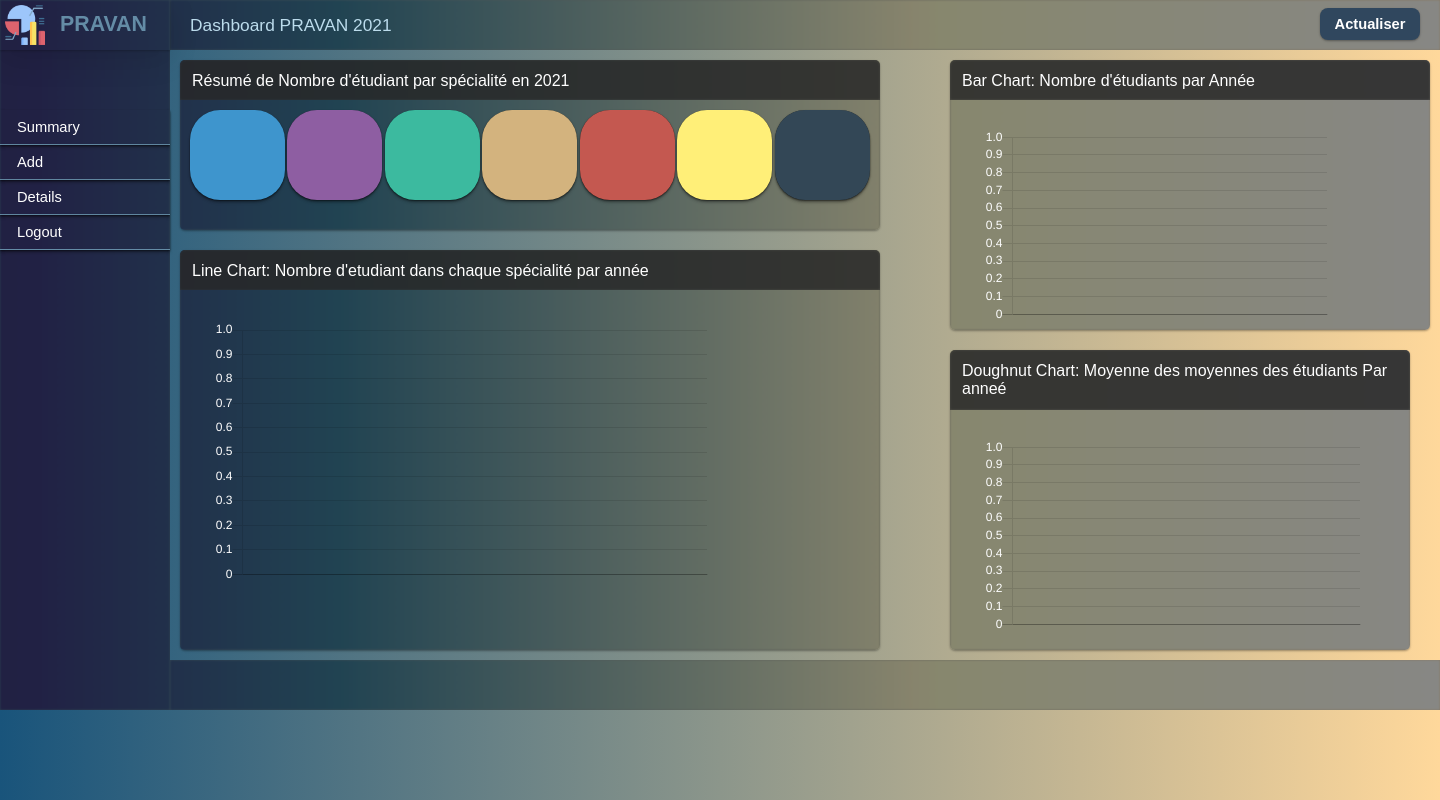
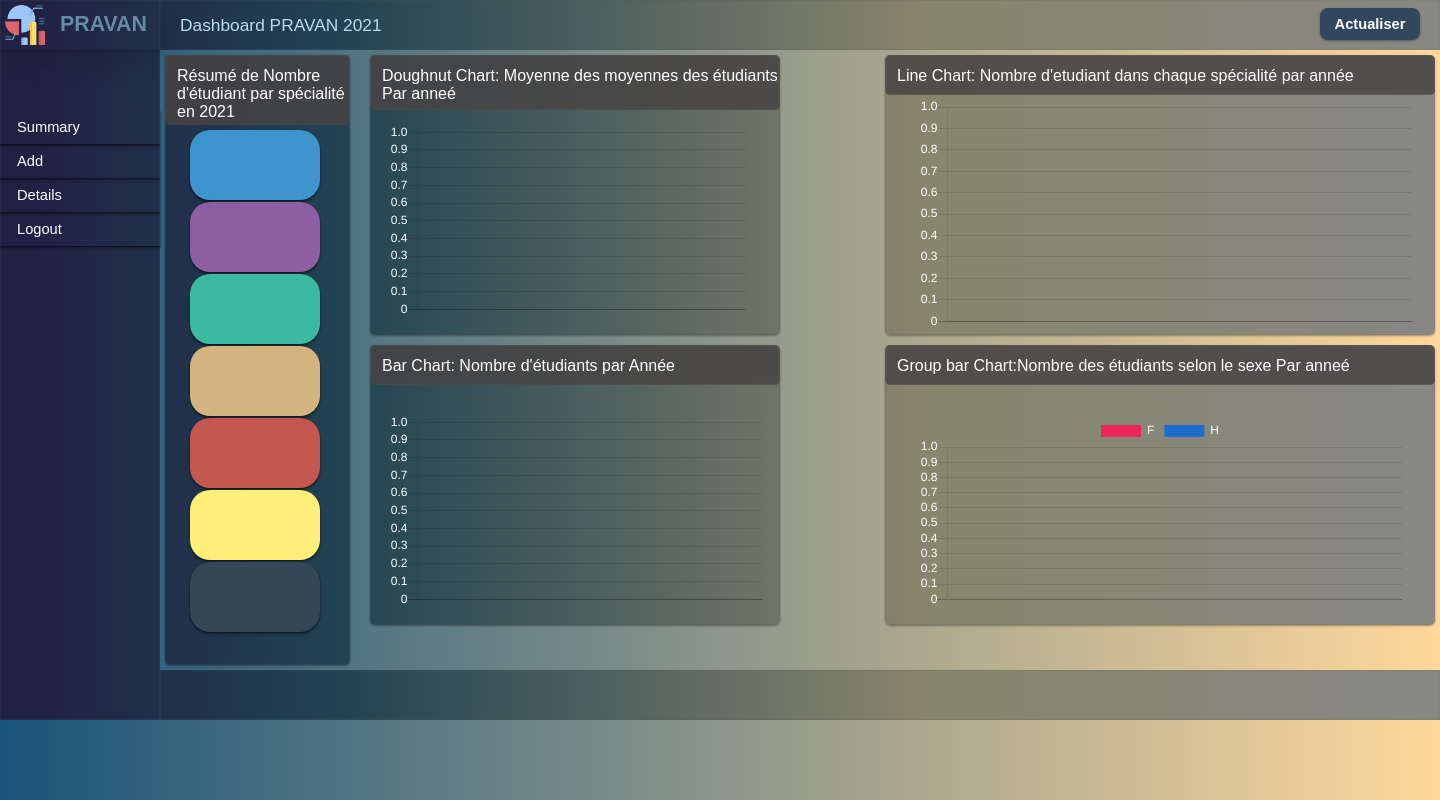
Before and after one commit to AfrahSa/Dashboard_PRAVAN, a Flask app: page / in a window 1440 px wide. Run offline with Flask 2, Linux system fonts and the light colour scheme; data that the repository does not hold is empty; some libraries are stand-ins or nearby versions.

Commit message:
add  group bar

```diff
--- a/app.py
+++ b/app.py
@@ -154,5 +154,30 @@ def doGetData4():
 	return jsonify(json_data)
 
 
+@app.route('/api/data5')
+def doGetData5():
+
+ data = {"years":[], "dataF":[], "dataH":[]}
+
+ conn = mysql.connect()
+ cursor =conn.cursor()
+ cursor.execute("SELECT DISTINCT annee FROM resultats")
+ years_tuple = cursor.fetchall()
+ years_list =  [item[0] for item in years_tuple]
+ data["years"]=years_list
+
+ cursor.execute(" select count(*) AS nombre from resultats where sexe='F' group by annee")
+
+ moyEtud_tuple = cursor.fetchall()
+ moyEtud_list =  [item[0] for item in moyEtud_tuple]
+ data["dataF"]=moyEtud_list
+ cursor.execute(" select count(*) AS nombre from resultats where sexe='H' group by annee")
+
+ moyEtud_tuple = cursor.fetchall()
+ moyEtud_list =  [item[0] for item in moyEtud_tuple]
+ data["dataH"]=moyEtud_list
+ data_JSON = json.dumps(data)
+ return data_JSON
+
 if __name__ == '__main__':
 	app.run(debug=True, port=5000)
--- a/static/script.js
+++ b/static/script.js
@@ -42,6 +42,16 @@ function loadData(){
 		}
 	};
 	httpRequest4.send();
+
+	httpRequest5 = new XMLHttpRequest();
+	httpRequest5.open('GET', '/api/data5');
+	httpRequest5.onreadystatechange = function () {
+		if (httpRequest5.readyState === 4 && httpRequest5.status === 200) {
+			jsonData1 = JSON.parse(httpRequest5.response);
+		  update_Gbar(jsonData1);
+		}
+	};
+	httpRequest5.send();
 }
 
 
@@ -172,7 +182,10 @@ function update_Doughnut(jsonData){
 			text: 'Moyenne des étudiants Par anneé'
 		  },
 		  legend:{
-			position:'right'
+			position:'right',
+			labels: {
+				fontColor: "white"
+			}
 		  },
 			scales: {
 				yAxes: [{
@@ -208,36 +221,75 @@ function update_BigNumbers(jsonData){
 		i++;
 	}
 
-	// Speed
-	/*const counters = document.querySelectorAll('.bigNumber .regionPop');
-	const speed = 100; // The lower the slower
-
-
-	counters.forEach(counter => {
-		const updateCount = () => {
-			const target = +counter.getAttribute('data-target');
-			const count = +counter.innerText;
-
-			// Lower inc to slow and higher to slow
-			const inc = target / speed;
-
-			 //console.log("--------");
-			 //console.log(inc);
-			 //console.log(count);
-			 //console.log("--------");
-
-			// Check if target is reached
-			if (count < target) {
-				// Add inc to count and output in counter
-				counter.innerText = Math.round(count + inc, 2);
-				// Call function every ms
-				setTimeout(updateCount, 1);
-			} else {
-				counter.innerText = target;
-			}
-		};
-
-		updateCount();
-	});*/
 
 }
+
+function update_Gbar(jsonData){
+	var labels = jsonData.years;
+
+	// for(d of jsonData.datasets){
+	// 	d.fill = false;
+	// 	d.borderColor = '#'+Math.floor(Math.random()*16777215).toString(16);
+	// 	d.borderWidth=2;
+	// 	d.radius=1;
+	// }
+
+	var dataF = jsonData.dataF;
+	var dataH = jsonData.dataH;
+	const DATA_COUNT = 3;
+  //const NUMBER_CFG = {count: DATA_COUNT, min: 0, max: 20};
+
+	new Chart(document.getElementById("Gbar-chart"), {
+		type: 'bar',
+		data: {
+			labels: labels,
+			datasets: [
+				{
+					label: 'F',
+					data: dataF,
+					backgroundColor: "#EC255A",
+					stack: 'Stack 0',
+				},
+				{
+					label: 'H',
+					data: dataH,
+					backgroundColor: "#1C6DD0",
+					stack: 'Stack 1',
+				}]
+		},
+		options: {
+			tooltips: {
+				displayColors: true,
+				callbacks:{
+					mode: 'x',
+				},
+			},
+			scales: {
+				xAxes: [{
+					stacked: true,
+					gridLines: {
+						display: false,
+					},
+					ticks: {
+						fontColor: "white"
+			  	}
+				}],
+				yAxes: [{
+					stacked: true,
+					ticks: {
+						beginAtZero: true,
+						fontColor: "white"
+					},
+					type: 'linear',
+				}]
+			},
+			responsive: true,
+			maintainAspectRatio: false,
+			legend:{
+				labels: {
+					fontColor: "white"
+				}
+				}
+		}
+	});
+}
--- a/static/style.css
+++ b/static/style.css
@@ -10,7 +10,7 @@ body{
 
 .grid-container {
   display: grid;
-  grid-template-columns:170px 1fr;
+  grid-template-columns:160px 1fr;
   grid-template-rows: 50px 1fr 50px;
   grid-template-areas:
     "sidenav header"
@@ -40,12 +40,12 @@ body{
 
 /* Cards */
 .main {
-  padding:10px;
+  padding:5px;
 	/* padding-top: 30px; */
   grid-area: main;
   /* background-color: #f8f8f8; */
   display: grid;
-  grid-template-columns: 3fr 1fr;
+  grid-template-columns: 1fr 4fr;
  /*  grid-template-rows: 300px 300px; */
   grid-template-rows: 170px 80px 140px 140px;
   grid-gap:20px;
@@ -54,29 +54,47 @@ body{
 
 #card1 {
   grid-column-start: 1;
-  grid-column-end: 2;
-	width: 700px;
+  grid-column-end: 1;
+	grid-row-start: 1;
+  grid-row-end: 6;
+	width: 185px;
 }
 
 #card2 {
   grid-column-start: 2;
-  grid-column-end: 4;
-
-  grid-row-start: 1;
-  grid-row-end: 3;
+  grid-column-end: 5;
+  grid-row-start: 3;
+  grid-row-end: 6;
+	width: 410px ;
+	height: 280px;
 }
 
 #card3 {
-	/* grid-column-start: 1;
-  grid-column-end: 3; */
-  grid-row-start: 2;
-  grid-row-end: 5;
-	width: 700px;
+	grid-column-start: 4;
+  grid-column-end: 6;
+  grid-row-start: 1;
+  grid-row-end: 3;
+	width: 550px;
+	height: 280px;
 }
 
 #card4 {
+	grid-column-start: 2;
+  grid-column-end:4;
+
+  grid-row-start: 1;
+  grid-row-end: 2;
+	width: 410px ;
+	height: 280px;
+}
+
+#card5 {
+	grid-column-start: 4;
+  grid-column-end: 6;
   grid-row-start: 3;
-  grid-row-end: 5;
+  grid-row-end: 6;
+	width: 550px;
+	height: 280px;
 }
 
 .card-content{
@@ -84,10 +102,10 @@ body{
 }
 
 .card-header{
-	background: rgba(56, 56, 56, 0.6);
+	background: rgba(100, 95, 95, 0.6);
   backdrop-filter: grayscale(0.2) contrast(3) blur(1px);
 	height: 40px;
-	border-radius: 5px 5px 0 0;
+	border-radius: 5px;
 }
 
 .card-header p{
@@ -114,30 +132,30 @@ body{
 /* Big Numbers */
 
 #cardTable {
-	padding: 10px;
+	padding: 25px;
 	display:grid;
-	grid-template-columns: repeat(7, 1fr);
+	padding-top: 5px;
+	grid-template-rows: repeat(7, 1fr);
 	grid-gap:2px;
 
 }
 
 
 .bigNumber{
-	/* border: 1px solid black; */
-	border-radius: 30px;
-	height:90px;
-	width:95px;
+	border-radius: 20px;
+	height:70px;
+	width:130px;
 	background: rgba(56, 56, 56, 0.6);
   backdrop-filter: grayscale(0.2) contrast(3) blur(1px);
 	box-shadow: 0 3px 3px rgba(0,0,0,0.2), 0 1px 2px rgba(0,0,0,0.6);
 }
 
 .bigNumber .specialiteLabel{
-	margin-top:20px;
+	margin-top:8px;
 	margin-bottom:0px;
 	text-align:center;
 	color:white;
-	font-size: 9pt;
+	font-size:12pt;
 	font-family: Consolas, Helvetica, sans-serif;
 }
 
@@ -185,7 +203,7 @@ body{
 }
 
 #menu div{
-	border-bottom:1px solid #648ca6;
+	/* border-bottom:1px solid #648ca6; */
 
 	/* height:40px;
 	padding:0px;
@@ -198,8 +216,6 @@ body{
   opacity:95%;
   box-shadow: 0 14px 28px rgba(0,0,0,0.25), 0 10px 10px rgba(0,0,0,0.22);
   cursor: pointer;
-	background: rgba(56, 56, 56, 0.6);
-  backdrop-filter: grayscale(0.2) contrast(3) blur(1px);
 }
 
 #menu div p{
--- a/templates/index.html
+++ b/templates/index.html
@@ -29,7 +29,7 @@
 		  </aside>
 		  <main class="main">
 			<div class="card" id="card1">
-				<div class="card-header">
+				<div class="card-header" style="height: 70px;">
 					<p>Résumé de Nombre d'étudiant par spécialité en 2021</p>
 				</div>
 				<div class="card-content" id="cardTable">
@@ -68,7 +68,7 @@
 					<p>Bar Chart: Nombre d'étudiants par Année</p>
 				</div>
 				<div class="card-content">
-					<canvas id="bar-chart" height="200" width="350"></canvas>
+					<canvas id="bar-chart" height="200" width="380" style="margin-left: -15px;"></canvas>
 				</div>
 			</div>
 			<div class="card" id="card3">
@@ -76,15 +76,23 @@
 					<p>Line Chart: Nombre d'etudiant dans chaque spécialité par année</p>
 				</div>
 				<div class="card-content" >
-					<canvas id="line-chart" height="270" width="500"></canvas>
+					<canvas id="line-chart" height="240" width="500" style="margin-top: -28px;"></canvas>
 				</div>
 			</div>
 			<div class="card" id="card4">
-				<div class="card-header" style="height: 60px;">
+				<div class="card-header" style="height: 55px;">
 					<p>Doughnut Chart: Moyenne des moyennes des étudiants Par anneé</p>
 				</div>
 				<div class="card-content" >
-					<canvas id="Doughnut-chart" height="200" width="400"></canvas>
+					<canvas id="Doughnut-chart" height="200" width="380" style="margin-left: -15px; margin-top: -15px; "></canvas>
+				</div>
+			</div>
+			<div class="card" id="card5">
+				<div class="card-header">
+					<p>Group bar Chart:Nombre des étudiants selon le sexe Par anneé</p>
+				</div>
+				<div class="card-content" >
+					<canvas id="Gbar-chart" height="200" width="420"></canvas>
 				</div>
 			</div>
 		  </main>
```
